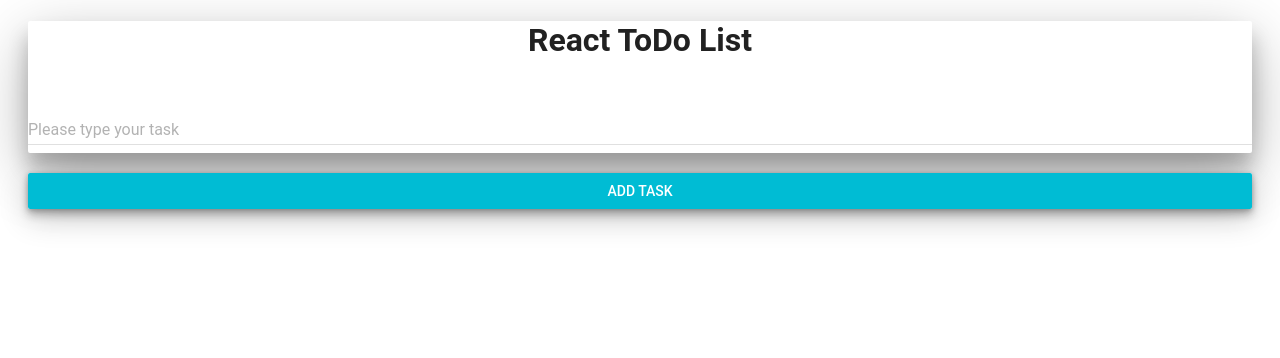
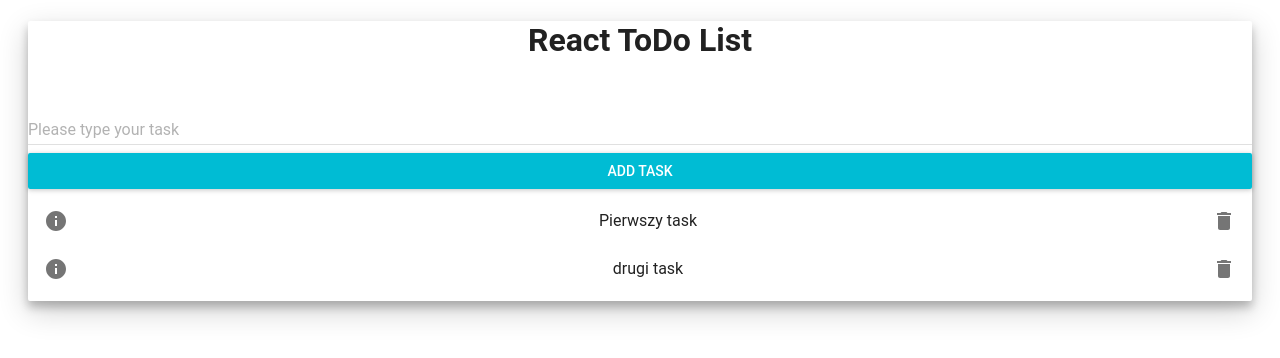
Before and after one commit to tengab/React-ToDo-app, a React (Create React App) app: page / in a window 1280 px wide. Shown: the top 358 px of the page. Built offline with nearby package versions, Linux system fonts and the light colour scheme.

Commit message:
buttons connected

```diff
--- a/src/App.js
+++ b/src/App.js
@@ -3,42 +3,94 @@ import TextField from 'material-ui/TextField'
 import MuiThemeProvider from 'material-ui/styles/MuiThemeProvider'
 import RaisedButton from 'material-ui/RaisedButton';
 import Paper from 'material-ui/Paper';
+import ActionInfo from 'material-ui/svg-icons/action/info';
+import {List, ListItem} from 'material-ui/List';
+import ActionDelete from 'material-ui/svg-icons/action/delete'
+
 
 const style = {
-
     margin: 20,
     textAlign: 'center',
-
 };
 
+const Task = (props) => {
+    return <ListItem
+        primaryText={props.taskName}
+        rightIcon={
+            <ActionDelete
+                onClick={() => props.deleteTask(props.taskId)}
+            />}
+            leftIcon={
+                <ActionInfo
+            onClick={() => props.crossTask(props.taskId)}
+            />
+        }
+
+    />
+}
+
+
 class App extends Component {
+
+    addTask = () => {
+        alert('ADD TASK')
+    }
+
+    deleteTask = () => {
+        alert('DELETE TASK')
+    }
+    crossTask = () => {
+        alert('CROSS TASK')
+    }
+
     render() {
         return (
             <MuiThemeProvider>
-            <div>
-                <Paper style={style} zDepth={5}>
+                <Paper style={style} zDepth={3}>
                     <h1>React ToDo List</h1>
+
+
                     <TextField
-                    text
-                    hintText="Type here"
-                    floatingLabelText="Please type your task"
+                        hintText={"Type here"}
+                        floatingLabelText={"Please type your task"}
                         fullWidth={true}
-                /><br />
-                </Paper>
-                <Paper style={style} zDepth={3}>
+                    />
+
+
                     <RaisedButton
-                    label="ADD TASK"
+                        label={"ADD TASK"}
                         fullWidth={true}
                         primary={true}
+                        onClick={() => {
+                            this.addTask()
+                        }}
                     />
 
+                    <List>
+                        <Task
+                            taskName={'Pierwszy task'}
+                            taskId={0}
+                            deleteTask={() => {
+                                this.deleteTask()
+                            }}
+                            crossTask={()=> {
+                                this.crossTask()
+                            }}
+                        />
+                        <Task
+                            taskName={'drugi task'}
+                            taskId={0}
+                            deleteTask={() => {
+                                this.deleteTask()
+                            }}
+                            crossTask={()=> {
+                                this.crossTask()
+                            }}
+                        />
+                    </List>
                 </Paper>
-
-            </div>
             </MuiThemeProvider>
         )
-
-
     }
 }
 
```
Lines whose indentation alone changed are shown as unchanged.
